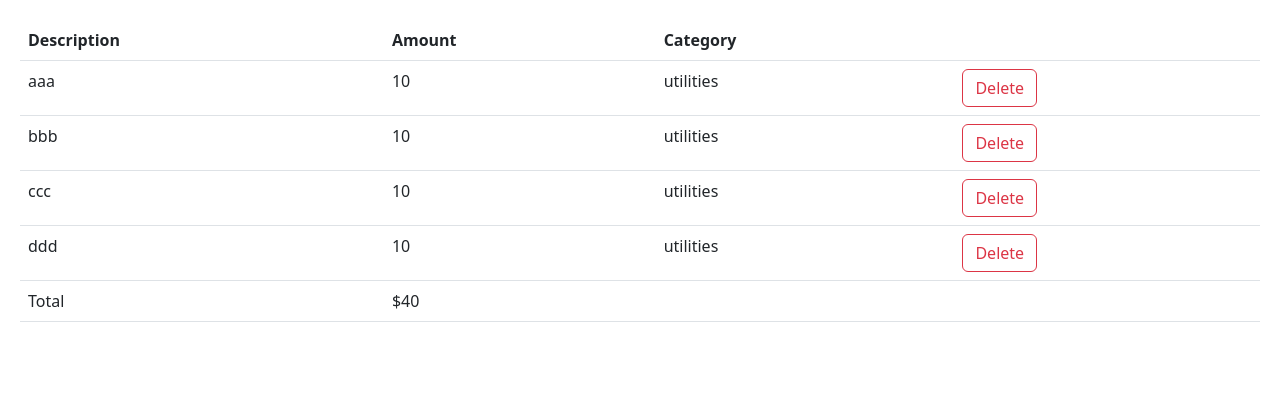
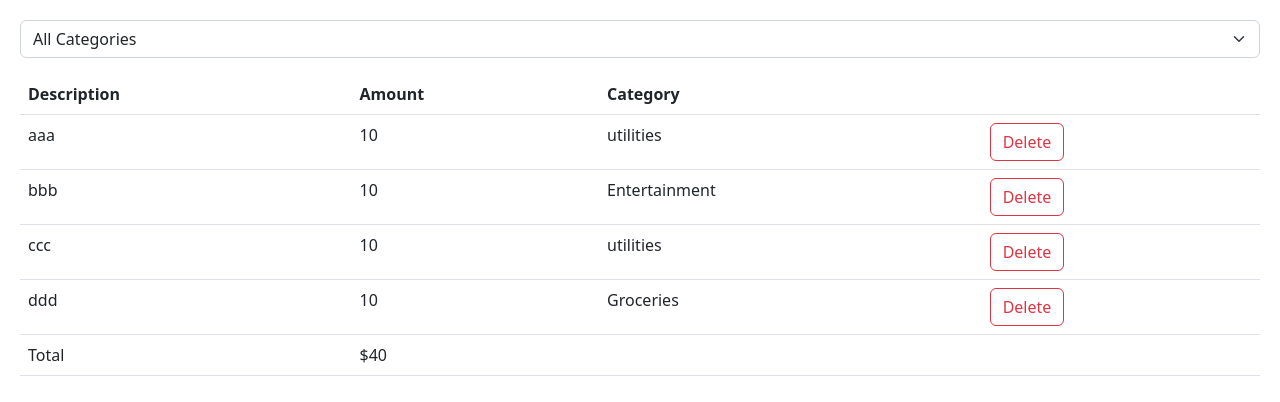
Before and after one commit to JassBrar92/react-app, a React (Vite) app: page / in a window 1280 px wide. Shown: the top 402 px of the page. Built offline with nearby package versions, Linux system fonts and the light colour scheme.

Commit message:
filtering the expenses List

```diff
--- a/src/App.tsx
+++ b/src/App.tsx
@@ -11,17 +11,23 @@ import Cart from "./components/Cart";
 import ExpandedText from "./components/ExpandedText";
 import Form from "./components/Form";
 import ExpensesList from './expensesTracker/components/ExpensesList'
+import ExpensesFilter from "./expensesTracker/components/ExpensesFilter";
 //import  './App.css';
 function App(){
+  const [selectedCategory,setSelectedCategory]=useState("");
   const [expenses,setExpense]=useState([
     {id:1,description:'aaa',amount:10,category:"utilities"},
-    {id:2,description:'bbb',amount:10,category:"utilities"},
+    {id:2,description:'bbb',amount:10,category:"Entertainment"},
     {id:3,description:'ccc',amount:10,category:"utilities"},
-    {id:4,description:'ddd',amount:10,category:"utilities"},
+    {id:4,description:'ddd',amount:10,category:"Groceries"},
   ]);
+  const visibleExpense=selectedCategory?expenses.filter(e=>e.category===selectedCategory):expenses;
   return(
     <div>
-    <ExpensesList expenses={expenses} onDelete={(id)=>setExpense(expenses.filter(e=>e.id!==id))}/>
+    <div className="mb-3">
+      <ExpensesFilter onSelectedCategory={(category)=>{setSelectedCategory(category)}}/>
+    </div>
+    <ExpensesList expenses={visibleExpense} onDelete={(id)=>setExpense(expenses.filter(e=>e.id!==id))}/>
     </div>);
  /* return(
     <Form/>
--- /dev/null
+++ b/src/expensesTracker/components/ExpensesFilter.tsx
@@ -0,0 +1,20 @@
+import React from 'react'
+
+interface Props{
+  onSelectedCategory:(category:string)=>void;
+}
+const ExpensesFilter = ({onSelectedCategory}:Props) => {
+
+  return (
+    <div>
+      <select className="form-select" onChange={(event)=>{onSelectedCategory(event.target.value)}}>
+        <option value="">All Categories</option>
+        <option value="utilities">Utilities</option>
+        <option value="Entertainment">Entertainment</option>
+        <option value="Groceries">Groceries</option>
+      </select>
+    </div>
+  )
+}
+
+export default ExpensesFilter
```
